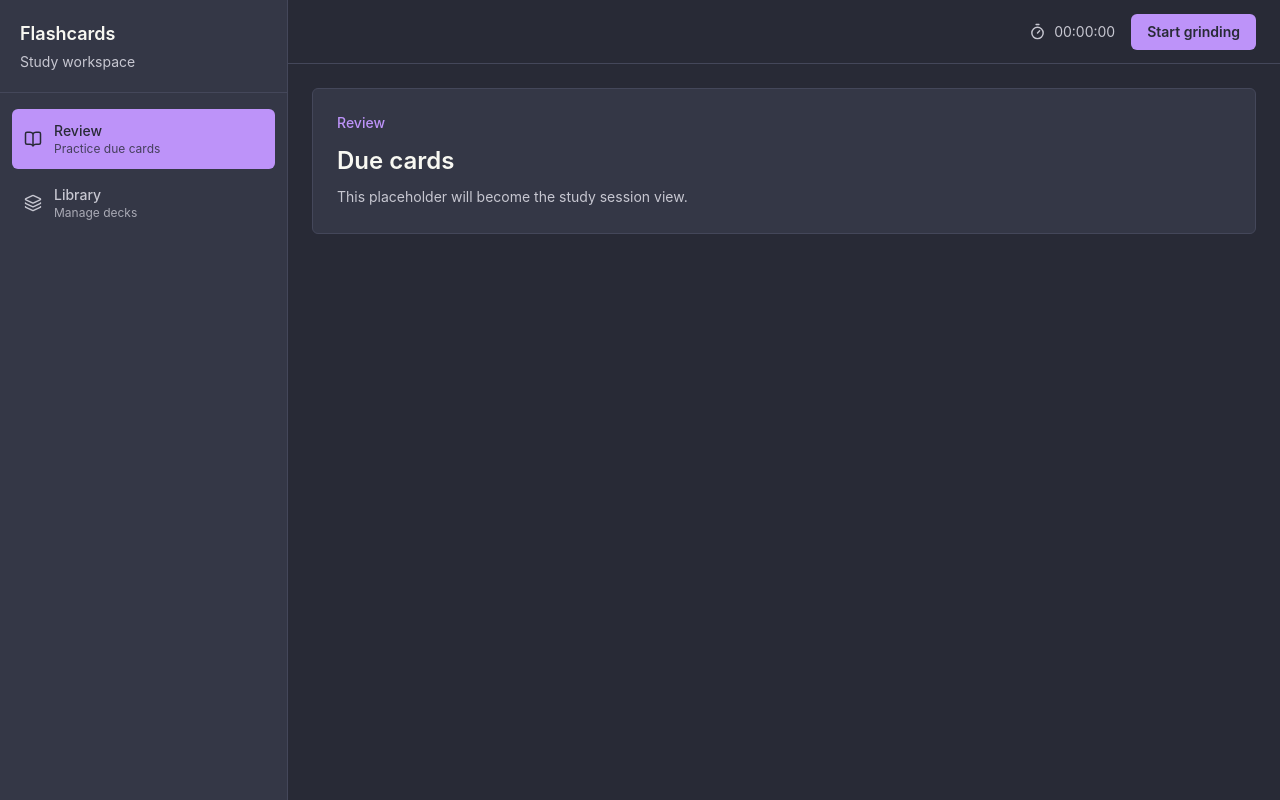
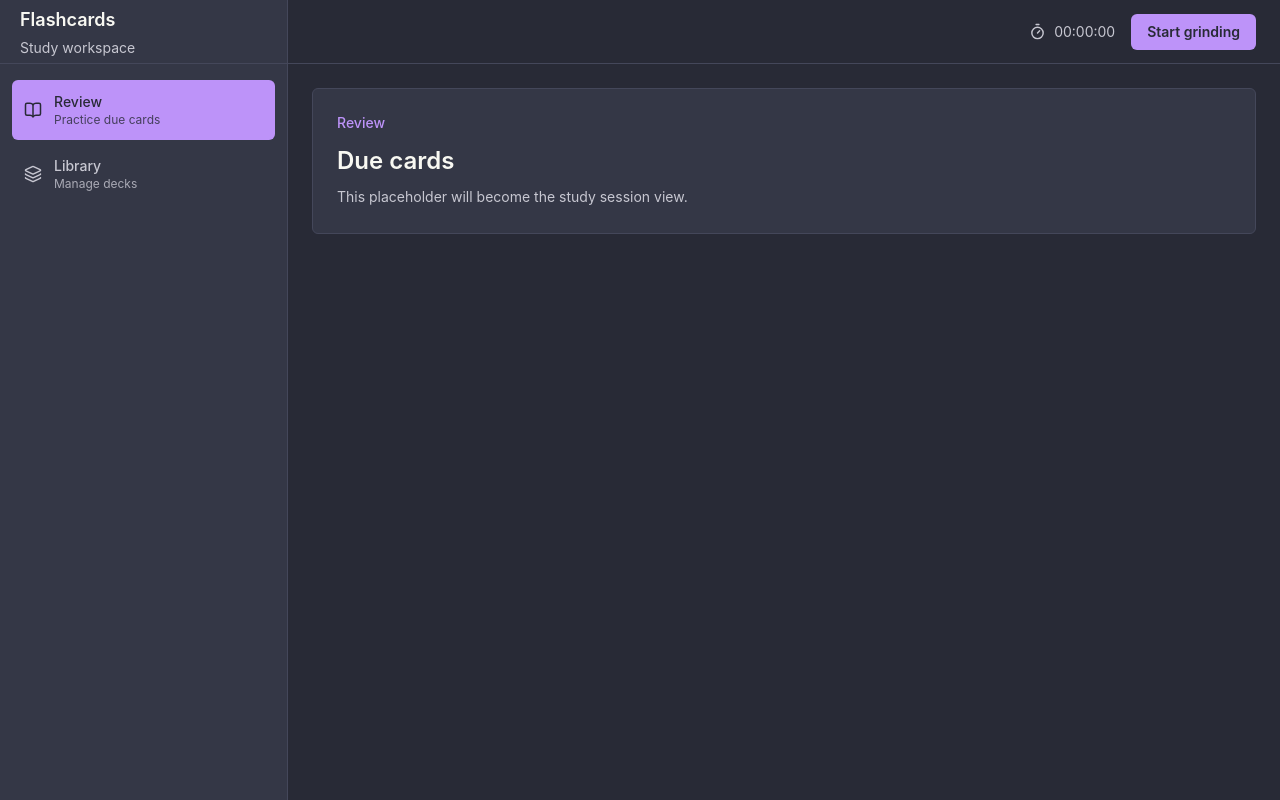
Before and after one commit to Anyandsi/flashcards, a React (Vite) app: page /#/review in a window 1280 px wide. Built offline with nearby package versions, Linux system fonts and the light colour scheme.

Commit message:
style: top outlines of sidebar and topbar are now matching

```diff
--- a/src/components/layout/MainNavigation.tsx
+++ b/src/components/layout/MainNavigation.tsx
@@ -19,7 +19,7 @@ const navigationItems = [
 export function MainNavigation() {
   return (
     <aside className="flex min-h-screen w-72 shrink-0 flex-col border-r border-border bg-card text-card-foreground">
-      <div className="border-b border-border px-5 py-5">
+      <div className="flex h-16 flex-col justify-center border-b border-border px-5">
         <p className="text-lg font-semibold">Flashcards</p>
         <p className="mt-1 text-sm text-muted-foreground">Study workspace</p>
       </div>
```
